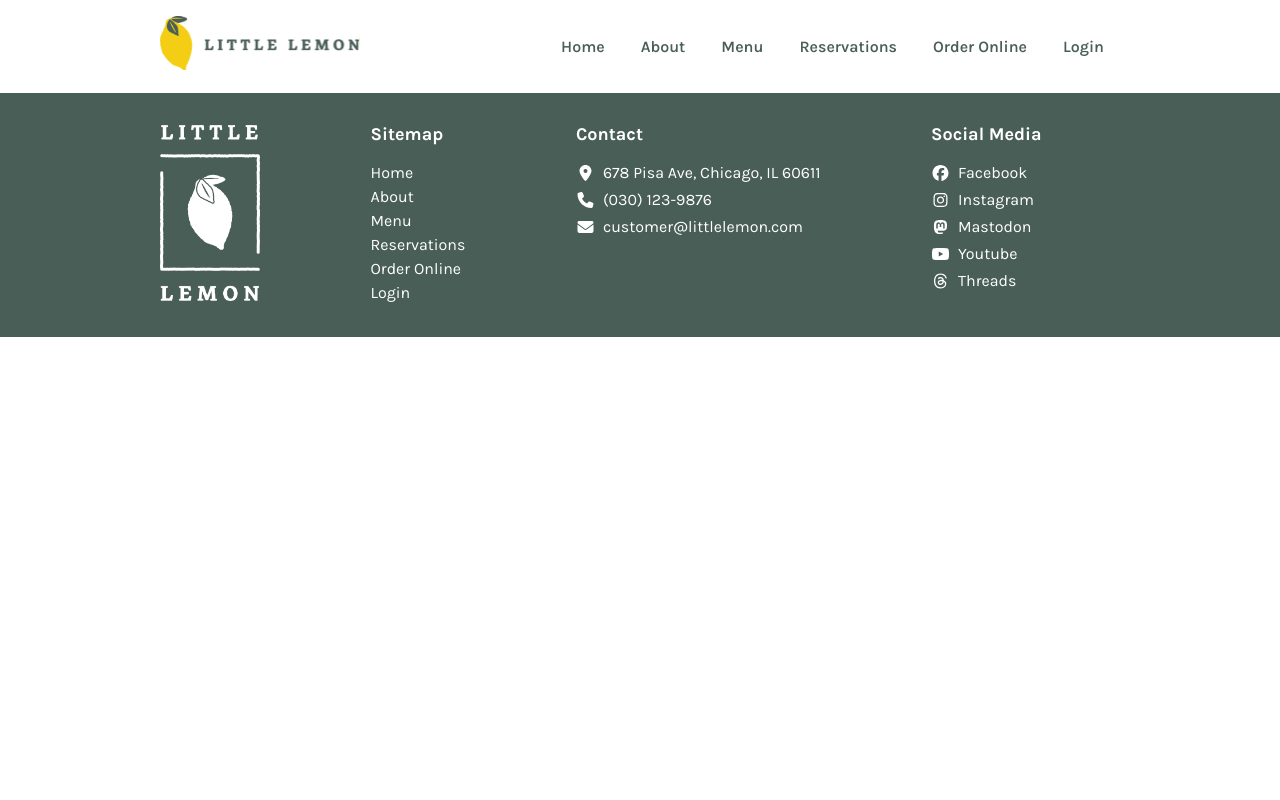
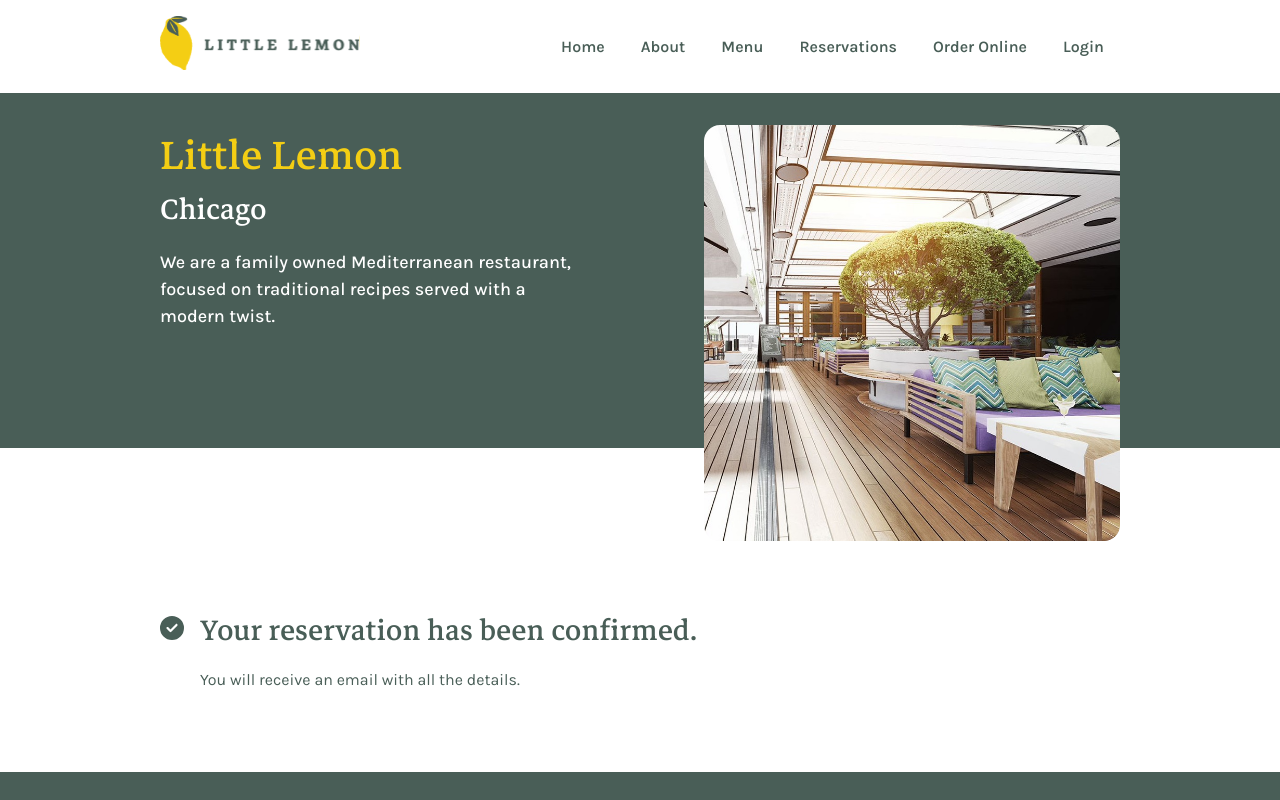
Before and after one commit to Mubarak-Dev-stack/capstone2, a React (Create React App) app: page /booking-confirmation in a window 1280 px wide. Shown: the top 800 px of the page. Built offline with nearby package versions, Linux system fonts and the light colour scheme.

Commit message:
add confirmation page

```diff
--- a/src/App.css
+++ b/src/App.css
@@ -13,6 +13,26 @@
     text-align: center;
 }
 
+.m-t-1 {
+    margin-top: calc(1 * 8px);
+}
+
 .m-b-3 {
     margin-bottom: calc(3 * 8px);
 }
+
+.flex {
+    display: flex;
+}
+
+.gap-1 {
+    gap: calc(1 * 8px);
+}
+
+.gap-2 {
+    gap: calc(2 * 8px);
+}
+
+.align-center {
+    align-items: center;
+}
--- a/src/App.jsx
+++ b/src/App.jsx
@@ -2,6 +2,7 @@ import { Route, Routes } from "react-router-dom";
 
 import Layout from "./components/Layout/Layout";
 import BookingPage from "./components/pages/BookingPage";
+import BookingConfirmationPage from "./components/pages/BookingConfirmationPage";
 import Homepage from "./components/pages/Homepage";
 
 import "./App.css";
@@ -13,6 +14,7 @@ function App() {
                 <Routes>
                     <Route path="/" element={<Homepage />} />
                     <Route path="/bookings" element={<BookingPage />} />
+                    <Route path="/booking-confirmation" element={<BookingConfirmationPage />} />
                 </Routes>
             </Layout>
         </>
--- /dev/null
+++ b/src/components/pages/BookingConfirmationPage.jsx
@@ -0,0 +1,31 @@
+import { faCircleCheck } from "@fortawesome/free-solid-svg-icons";
+import { FontAwesomeIcon } from "@fortawesome/react-fontawesome";
+import Section from "../Layout/Section/Section";
+import Hero from "../Hero/Hero";
+
+import heroImage from "../../assets/hero/restaurant.jpg";
+
+function BookingConfirmationPage() {
+    return (
+        <>
+            <Hero
+                headline="Little Lemon"
+                subHeadline="Chicago"
+                text="We are a family owned Mediterranean restaurant, focused on traditional recipes served with a modern twist."
+                image={heroImage}
+                imageAlt="Rastaurent inside area"
+            />
+            <Section>
+                <div className="flex gap-2">
+                    <FontAwesomeIcon className="m-t-1" icon={faCircleCheck} size="xl" />
+                    <div>
+                        <h2>Your reservation has been confirmed.</h2>
+                        <p>You will receive an email with all the details.</p>
+                    </div>
+                </div>
+            </Section>
+        </>
+    );
+}
+
+export default BookingConfirmationPage;
```
